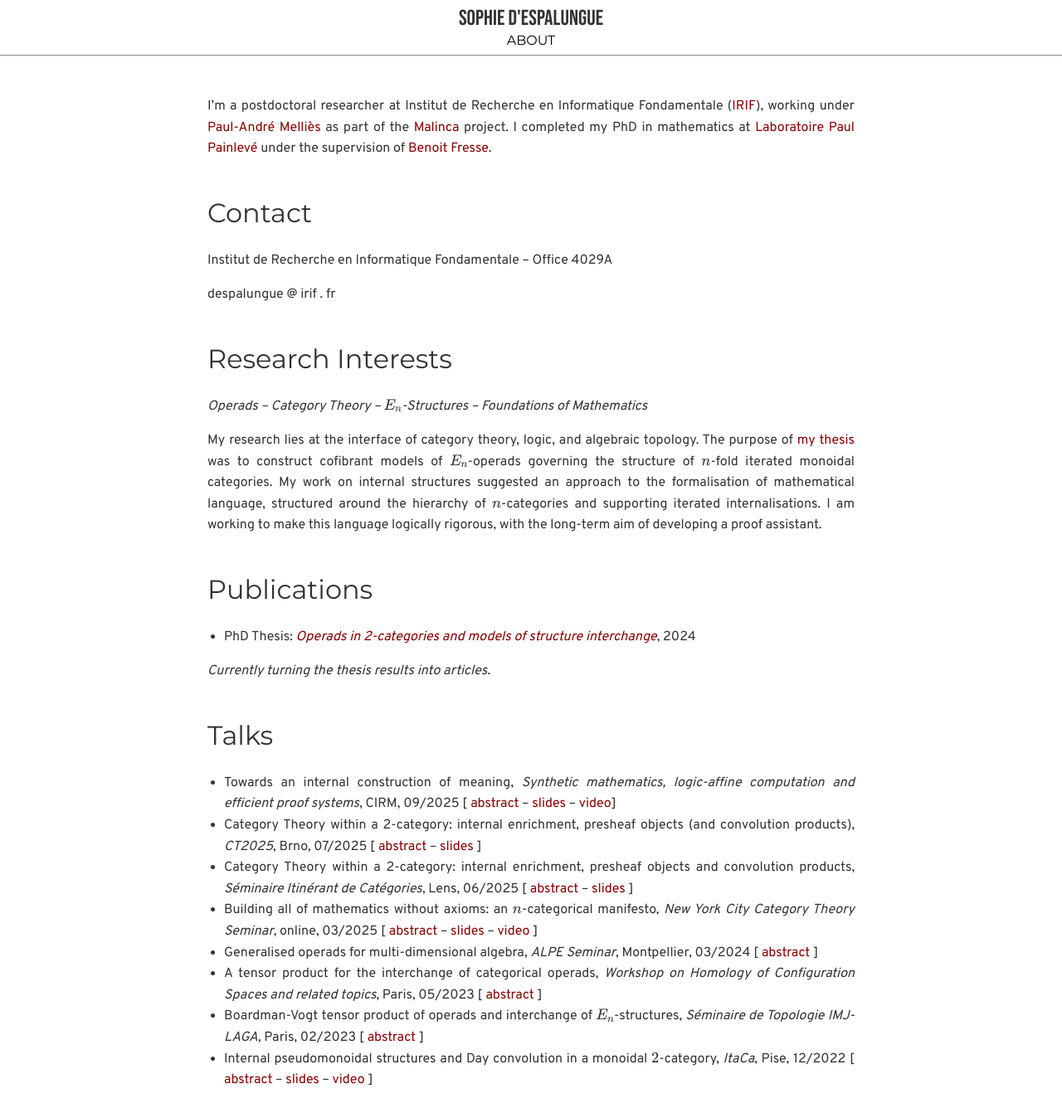
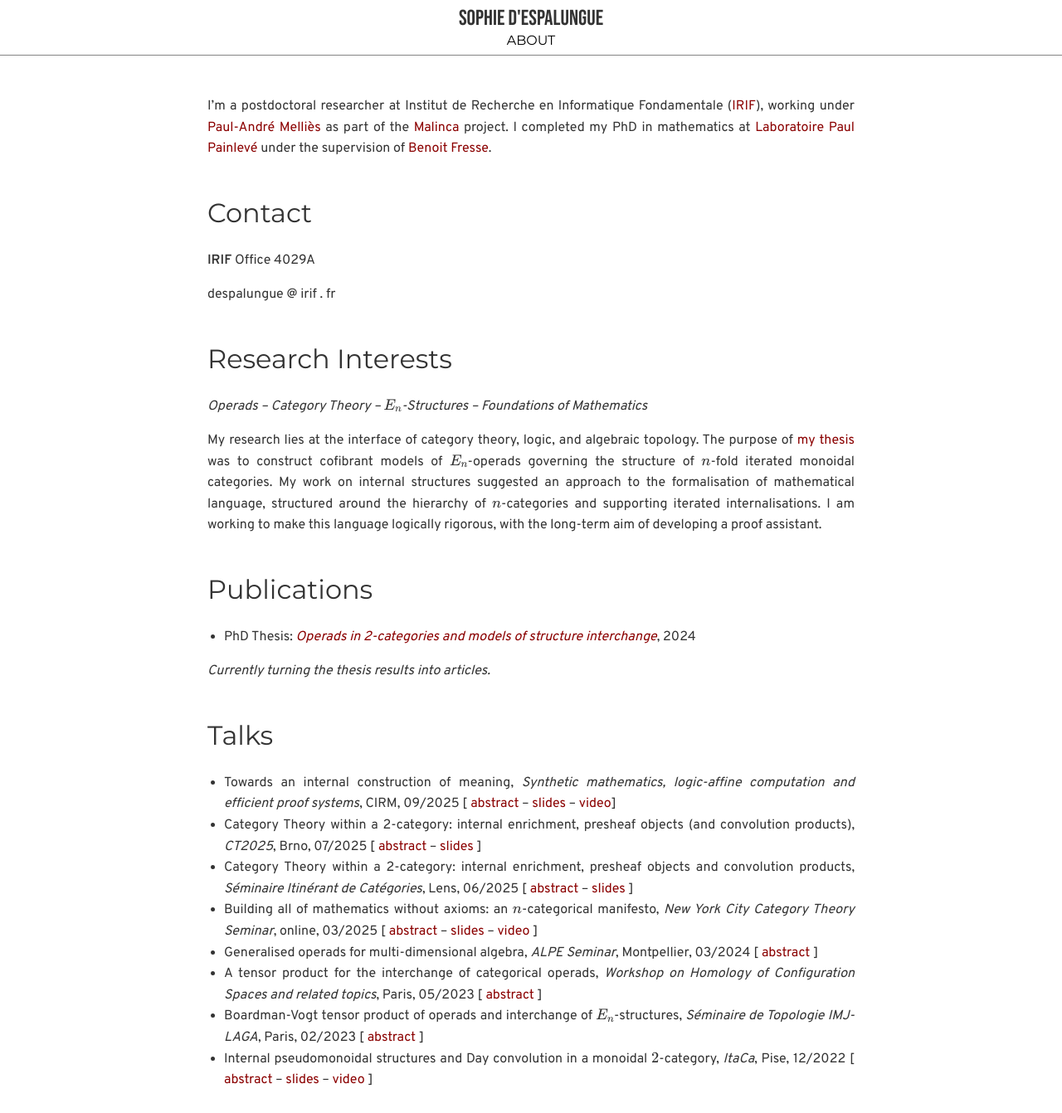
Before and after one commit to sdspmon/math, a Jekyll site: the page built from index.md, in a window 1280 px wide and 1342 px high. Shown: the whole window at 83% size. Built offline with Jekyll 4.4.1, drawn with Linux system fonts in a browser that asks for light colours; formulas are drawn with MathJax 3.

Commit message:
Update index.md

```diff
--- a/index.md
+++ b/index.md
@@ -6,7 +6,7 @@ I'm a postdoctoral researcher at Institut de Recherche en Informatique Fondament
 
 ## Contact
 
-Institut de Recherche en Informatique Fondamentale -- Office 4029A
+**IRIF** Office 4029A
 
 despalungue @ irif . fr
 
```
